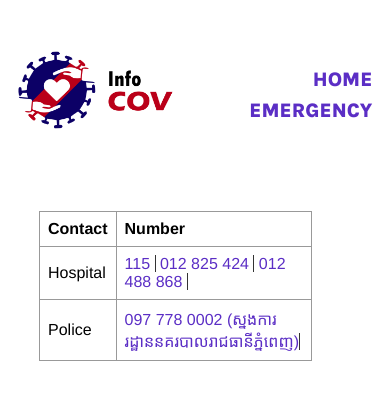
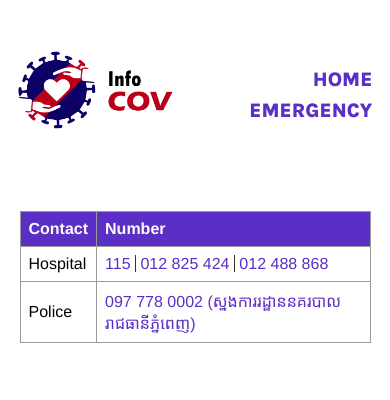
Before and after one commit to masayaShinoda/paragoniu-hackathon-iot-2021, a Next.js app: page /emergency in a window 390 px wide. Shown: the top 400 px of the page. Built offline with nearby package versions, Linux system fonts and the light colour scheme.

Commit message:
debug style push

```diff
--- a/styles/Content.module.css
+++ b/styles/Content.module.css
@@ -33,7 +33,7 @@
     -webkit-box-align: center;
         -ms-flex-align: center;
             align-items: center;
-    max-width: 90vw;
+    padding: 0 5vw;
   }
 }
 
@@ -72,8 +72,8 @@
 
 @media (max-width: 480px) {
   .covidMap {
-    width: 100vw;
-    padding: 0 5vw;
+    width: 90vw;
+    padding: 0;
   }
 }
 
@@ -128,8 +128,17 @@
   border-collapse: collapse;
 }
 
+.emergencyContainer th {
+  background-color: #5B2EC5;
+  color: #fcfcfc;
+}
+
 .emergencyContainer td a {
   border-right: 1px solid #333333;
+}
+
+.emergencyContainer td a:last-of-type {
+  border: none;
 }
 
 .emergencyContainer td, .emergencyContainer th {
@@ -137,4 +146,11 @@
   padding: 0.5rem;
   text-align: left;
 }
+
+@media (max-width: 480px) {
+  .emergencyContainer {
+    max-width: 90vw;
+    border: 1px solid red;
+  }
+}
 /*# sourceMappingURL=Content.module.css.map */
--- a/styles/Content.module.scss
+++ b/styles/Content.module.scss
@@ -16,7 +16,8 @@
     flex-direction: column;
     justify-content: center;
     align-items: center;
-    max-width: 90vw;
+    padding: 0 5vw;
+    // max-width: 90vw;
 
   }
 }
@@ -48,8 +49,11 @@
   width: 480px;
   height: 360px;
   @media (max-width: $mobile-bp) {
-    width: 100vw;
-    padding: 0 5vw;
+    width: 90vw;
+    padding: 0;
+
+    // margin: 0 auto;
+
   }
 }
 
@@ -94,8 +98,15 @@
 
 .emergencyContainer {
   border-collapse: collapse;
+  th {
+  background-color: #5B2EC5;
+    color: #fcfcfc;
+  }
   td a {
     border-right: 1px solid #333333;
+  }
+  td a:last-of-type {
+    border: none;
   }
   td, th {
     border: 1px solid #999;
@@ -103,3 +114,9 @@
     text-align: left;
   }
 }
+@media (max-width: $mobile-bp) {
+  .emergencyContainer {
+    max-width: 90vw;
+    border: 1px solid red;
+  }
+}
```
Also changed, not shown: 1 other file (tests, documents, lock files or other folders).
